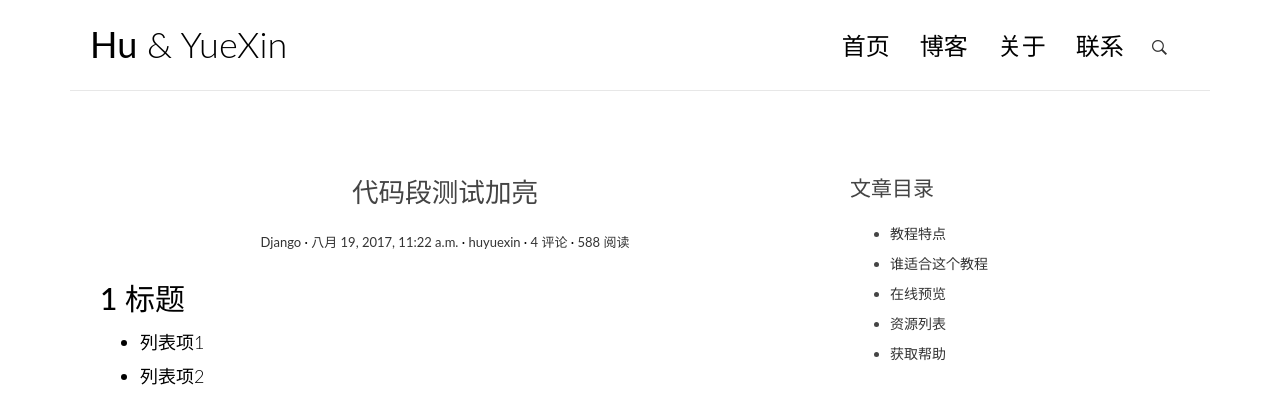
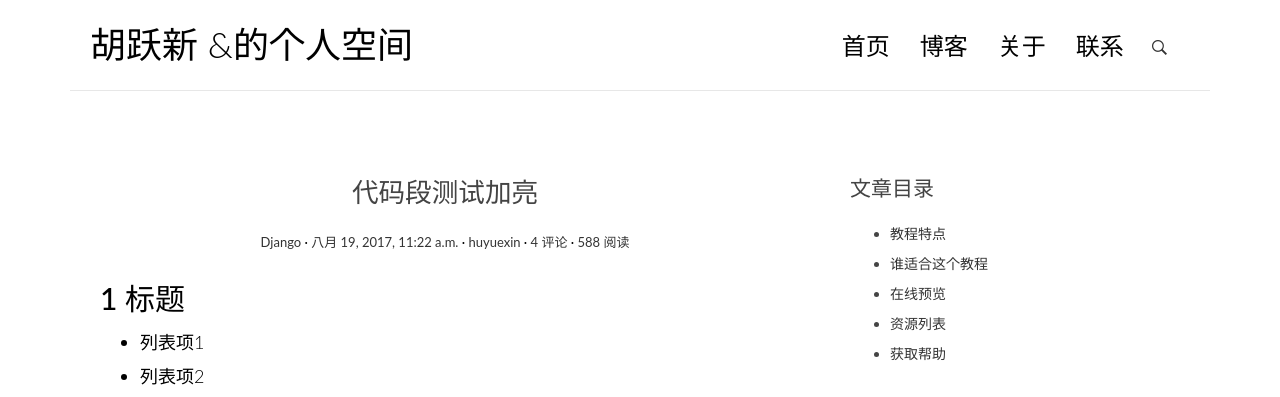
Before and after one commit to huyuexin/blogproject, a Django app: page /post/4/ in a window 1280 px wide. Shown: the top 397 px of the page. Run offline with Django 3.2, Linux system fonts and the light colour scheme; data comes from the database, SQL or seed files in the repository; some libraries are stand-ins or nearby versions.

Commit message:
update title

```diff
--- a/templates/base.html
+++ b/templates/base.html
@@ -3,7 +3,7 @@
 <!DOCTYPE html>
 <html>
 <head>
-    <title>Hu &amp; YueXin</title>
+    <title>胡跃新的个人空间</title>
 
     <!-- meta -->
     <meta charset="UTF-8">
@@ -29,7 +29,7 @@
         <div class="row">
             <div class="col-md-4 col-sm-5 col-xs-8">
                 <div class="logo">
-                    <h1><a href="{% url 'blog:index' %}"><b>Hu</b> &amp; YueXin</a></h1>
+                    <h1><a href="{% url 'blog:index' %}"><b>胡跃新</b> &amp;的个人空间</a></h1>
                     <!--<h1><a href="{% url 'blog:index' %}"><b>Black</b> &amp; White</a></h1>-->
                 </div>
             </div><!-- col-md-4 -->
```
